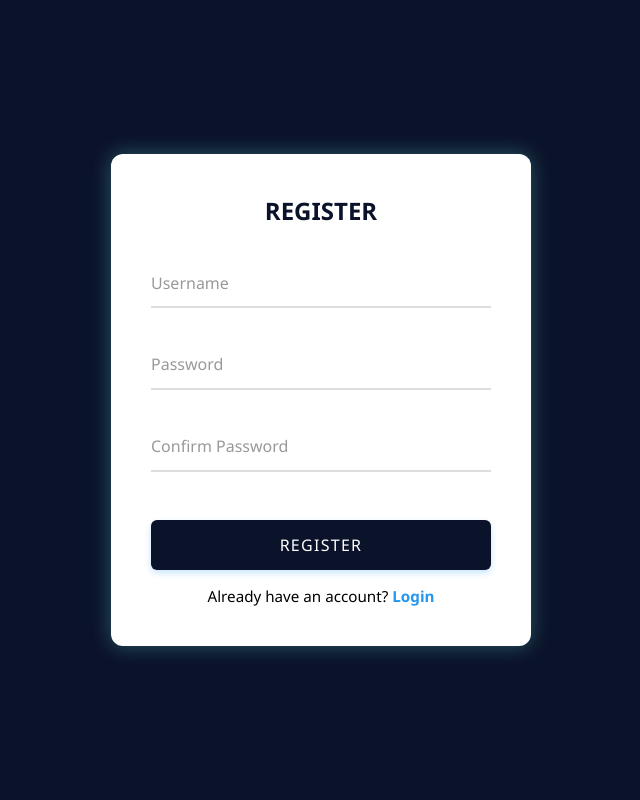
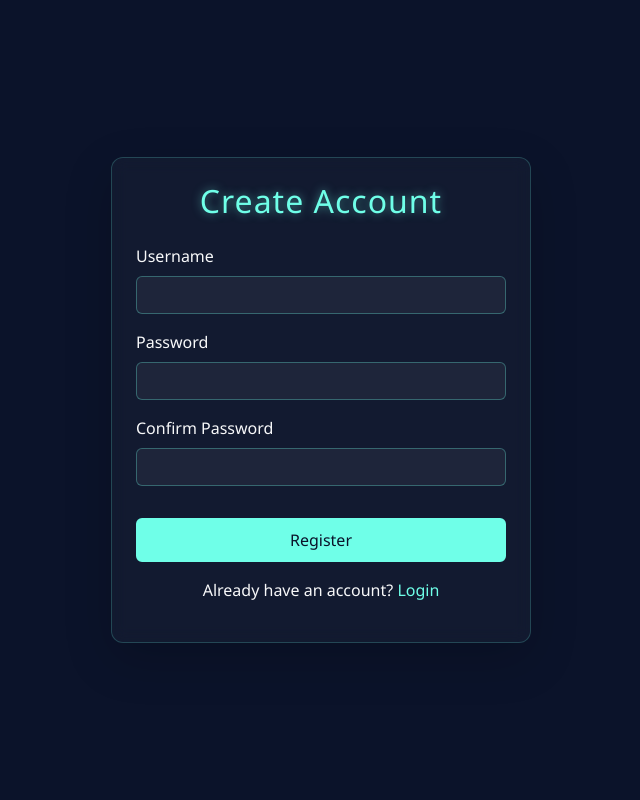
Before and after one commit to b1enb1en/1stSem_finalProj, a PHP site: page /src/register.php in a window 1280 px wide. Shown: the whole page, without its empty margins (319-959 px from the left). Run offline with PHP 8.4, Linux system fonts and the light colour scheme; data comes from the database, SQL or seed files in the repository; both versions use the stored data as it was after the commit.

Commit message:
Css update: Login and Register form updated

```diff
--- a/assets/css/style.css
+++ b/assets/css/style.css
@@ -135,3 +135,102 @@
 .footer-text {
     color: rgba(255, 255, 255, 0.7);
 }
+
+/* -------------------------------------------------
+   LOGIN FORM STYLES
+------------------------------------------------- */
+
+.login-wrapper {
+    min-height: 100vh;
+    background: var(--oxford-blue);
+    display: flex;
+    justify-content: center;
+    align-items: center;
+    padding: 20px;
+}
+
+.login-card {
+    width: 100%;
+    max-width: 420px;
+    background: rgba(255, 255, 255, 0.03);
+    border: 1px solid rgba(111, 255, 232, 0.2);
+    border-radius: 12px;
+    backdrop-filter: blur(8px);
+    box-shadow: 0 0 25px rgba(111, 255, 232, 0.2);
+}
+
+.login-title {
+    color: var(--fluorescent-cyan);
+    text-shadow: 0 0 10px rgba(111, 255, 232, 0.5);
+    letter-spacing: 1px;
+}
+
+.universal-input {
+    background: rgba(255, 255, 255, 0.05);
+    border: 1px solid rgba(111, 255, 232, 0.3);
+    color: white;
+}
+
+.universal-input:focus {
+    border-color: var(--fluorescent-cyan);
+    box-shadow: 0 0 10px rgba(111, 255, 232, 0.4);
+}
+
+.login-link {
+    color: var(--fluorescent-cyan);
+    text-decoration: none;
+}
+
+.login-link:hover {
+    text-shadow: 0 0 8px rgba(111, 255, 232, 0.6);
+}
+
+
+/* -------------------------------------------------
+   REGISTER FORM STYLES (MATCH LOGIN)
+------------------------------------------------- */
+
+.register-wrapper {
+    min-height: 100vh;
+    background: var(--oxford-blue);
+    display: flex;
+    justify-content: center;
+    align-items: center;
+    padding: 20px;
+}
+
+.register-card {
+    width: 100%;
+    max-width: 420px;
+    background: rgba(255, 255, 255, 0.03);
+    border: 1px solid rgba(111, 255, 232, 0.2);
+    border-radius: 12px;
+    backdrop-filter: blur(8px);
+    box-shadow: 0 0 25px rgba(111, 255, 232, 0.2);
+}
+
+.register-title {
+    color: var(--fluorescent-cyan);
+    text-shadow: 0 0 10px rgba(111, 255, 232, 0.5);
+    letter-spacing: 1px;
+}
+
+/* Error box */
+.error-box {
+    background: rgba(255, 0, 0, 0.12);
+    border: 1px solid rgba(255, 0, 0, 0.4);
+    padding: 10px 12px;
+    margin-bottom: 10px;
+    border-radius: 6px;
+    color: #ff7b7b;
+}
+
+/* Link */
+.register-link {
+    color: var(--fluorescent-cyan);
+    text-decoration: none;
+}
+
+.register-link:hover {
+    text-shadow: 0 0 8px rgba(111, 255, 232, 0.6);
+}
--- a/index.php
+++ b/index.php
@@ -39,10 +39,10 @@
         </section>
     </main>
 
-    <!-- <footer class="footer py-4">
+    <footer class="footer py-4">
         <div class="container">
             <p class="text-center mb-0 small footer-text">© 2025 ReserBa Silid. All rights reserved.</p>
         </div>
-    </footer> -->
+    </footer>
 </body>
 </html>
--- a/src/register.php
+++ b/src/register.php
@@ -37,6 +37,10 @@
 <head>
   <meta charset="utf-8">
   <title>Register</title>
+  <link href="https://fonts.googleapis.com/css2?family=Cinzel+Decorative:wght@700&family=Inter:wght@400;500;600&display=swap" rel="stylesheet">
+  <link href="https://cdn.jsdelivr.net/npm/bootstrap@5.3.8/dist/css/bootstrap.min.css" rel="stylesheet" integrity="sha384-sRIl4kxILFvY47J16cr9ZwB07vP4J8+LH7qKQnuqkuIAvNWLzeN8tE5YBujZqJLB" crossorigin="anonymous">
+  <link rel="stylesheet" href="/assets/css/style.css">
+
   <style>
     * {
       margin: 0;
@@ -44,173 +48,52 @@
       box-sizing: border-box;
       font-family: 'Segoe UI', Tahoma, Geneva, Verdana, sans-serif;
     }
+  </style>
 
-    body {
-      min-height: 100vh;
-      display: flex;
-      justify-content: center;
-      align-items: center;
-      background: #0B132A;
-      padding: 2rem;
-    }
-
-    .material-form {
-      background: white;
-      padding: 2.5rem;
-      border-radius: 12px;
-      width: 100%;
-      max-width: 420px;
-      box-shadow: 0 0 20px rgba(111, 255, 232, 0.3);
-      text-align: center;
-    }
-
-    h2 {
-      margin-bottom: 1.5rem;
-      text-transform: uppercase;
-      color: #0B132A;
-    }
-
-    .input-field {
-      position: relative;
-      margin: 2rem 0;
-      text-align: left;
-    }
-
-    .material-form input {
-      width: 100%;
-      padding: 0.8rem 0;
-      border: none;
-      border-bottom: 2px solid #ddd;
-      outline: none;
-      transition: 0.2s;
-      background: transparent;
-      font-size: 1rem;
-    }
-
-    .material-form label {
-      position: absolute;
-      top: 0.8rem;
-      left: 0;
-      transition: 0.2s;
-      color: #999;
-      font-size: 1rem;
-      pointer-events: none;
-    }
-
-    .bar {
-      position: relative;
-      display: block;
-      width: 100%;
-    }
-
-    .bar::before {
-      content: '';
-      height: 2px;
-      width: 0;
-      bottom: 0;
-      position: absolute;
-      background: #0B132A;
-      transition: 0.2s;
-      left: 50%;
-    }
-
-    input:focus~.bar::before {
-      width: 100%;
-      left: 0;
-    }
-
-    input:focus~label,
-    input:valid~label {
-      top: -1rem;
-      font-size: 0.8rem;
-      color: #0B132A;
-    }
-
-    .material-form button {
-      width: 100%;
-      padding: 0.9rem;
-      background: #0B132A;
-      color: white;
-      border: none;
-      border-radius: 6px;
-      text-transform: uppercase;
-      letter-spacing: 0.08em;
-      cursor: pointer;
-      box-shadow: 0 3px 6px rgba(33, 150, 243, 0.25);
-      transition: 0.3s;
-      font-size: 1rem;
-      margin-top: 1rem;
-    }
-
-    .material-form button:hover {
-      box-shadow: 0 5px 10px rgba(33, 150, 243, 0.35);
-      transform: translateY(-2px);
-    }
-
-    .login-text {
-      margin-top: 1rem;
-      font-size: 0.95rem;
-    }
-
-    .login-text a {
-      color: #2196F3;
-      font-weight: bold;
-      text-decoration: none;
-    }
-
-    .login-text a:hover {
-      color: #0b78d1;
-    }
-
-    .error {
-      background: #ffcdd2;
-      color: #b71c1c;
-      padding: 10px;
-      border-radius: 6px;
-      margin-bottom: 1rem;
-      text-align: left;
-    }
-  </style>
 </head>
 
 <body>
 
-  <form class="material-form" method="POST" action="">
+<div class="register-wrapper d-flex justify-content-center align-items-center">
+  <div class="register-card p-4 shadow-lg">
 
-    <h2>Register</h2>
+    <h2 class="text-center mb-4 register-title">Create Account</h2>
 
     <?php if ($errors): ?>
-      <div class="error">
+      <div class="error-box">
           <?php foreach ($errors as $e) echo "<p style='margin:0'>$e</p>"; ?>
       </div>
     <?php endif; ?>
 
-    <div class="input-field">
-      <input type="text" id="username" name="username" required
+    <form class="material-form" method="POST" action="">
+
+      <div class="mb-3">
+        <label for="username" class="form-label text-light">Username</label>
+        <input type="text" id="username" name="username" class="form-control universal-input" required
         value="<?= htmlspecialchars($_POST['username'] ?? '') ?>">
-      <label for="username">Username</label>
-      <span class="bar"></span>
       </div>
 
-    <div class="input-field">
-      <input type="password" id="password" name="password" required>
-      <label for="password">Password</label>
-      <span class="bar"></span>
+      <div class="mb-3">
+        <label for="password" class="form-label text-light">Password</label>
+        <input type="password" id="password" name="password" class="form-control universal-input" required>
       </div>
 
-    <div class="input-field">
-      <input type="password" id="confirm_password" name="confirm_password" required>
-      <label for="confirm_password">Confirm Password</label>
-      <span class="bar"></span>
+      <div class="mb-3">
+        <label for="confirm_password" class="form-label text-light">Confirm Password</label>
+        <input type="password" id="confirm_password" name="confirm_password" class="form-control universal-input" required>
       </div>
 
-    <button type="submit">Register</button>
+      <button type="submit" class="btn btn-register w-100 mt-3">Register</button>
 
-    <p class="login-text">
-      Already have an account? <a href="login.php">Login</a>
+      <p class="login-text text-center mt-3 text-light">
+        Already have an account? <a href="login.php" class="register-link">Login</a>
       </p>
 
     </form>
+
+  </div>
+</div>
+
 </body>
 
 </html>
```
Also changed, not shown: src/login.php (+22 -140 lines), src/data/rooms.db. Lines whose indentation alone changed are shown as unchanged.
